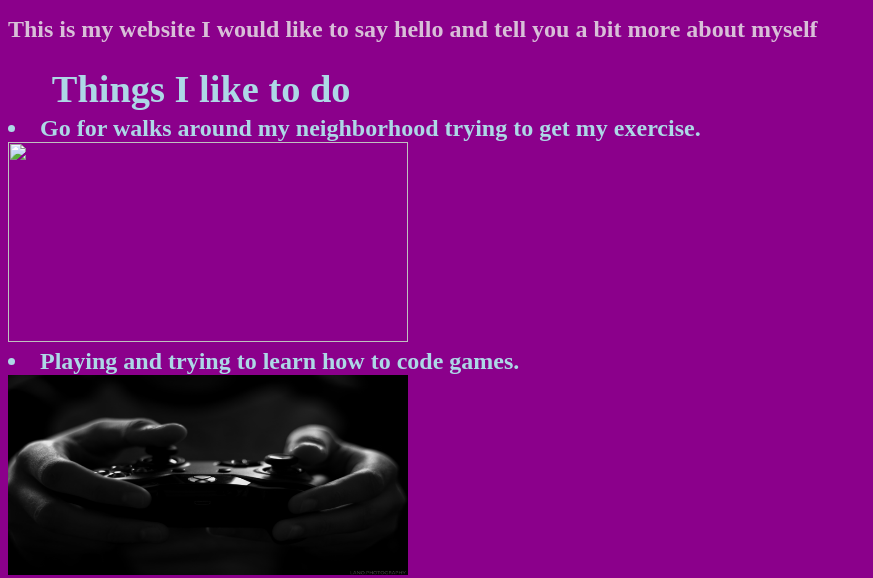
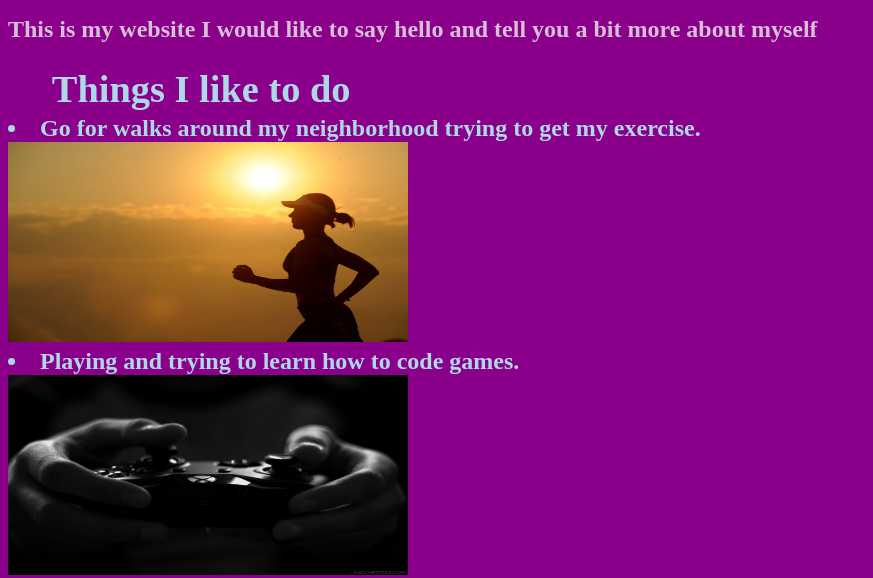
Before and after one commit to Leocontreras559/Leocontreras559.github.io, a plain HTML site: page index.html in a window 1280 px wide. Shown: the part 123-701 px from the top of the page, without its empty margins (0-873 px from the left). Drawn offline with Linux system fonts and the light colour scheme.

Commit message:
Update index.html

```diff
--- a/index.html
+++ b/index.html
@@ -11,7 +11,7 @@
         <p>This is my website I would like to say hello and tell you a bit more about myself</p>
         <ul>Things I like to do</ul>
         <li>Go for walks around my neighborhood trying to get my exercise.</li>
-      <img height=200 width=400 src="">
+      <img height=200 width=400 src="pexels-pixabay-40751.jpg">
         <li>Playing and trying to learn how to code games.</li>
         <img height=200 width=400 src="pexels-lalesh-aldarwish-194511.jpg">
         <li>Lastly I love just going to work everyday as a barista </li>
```
